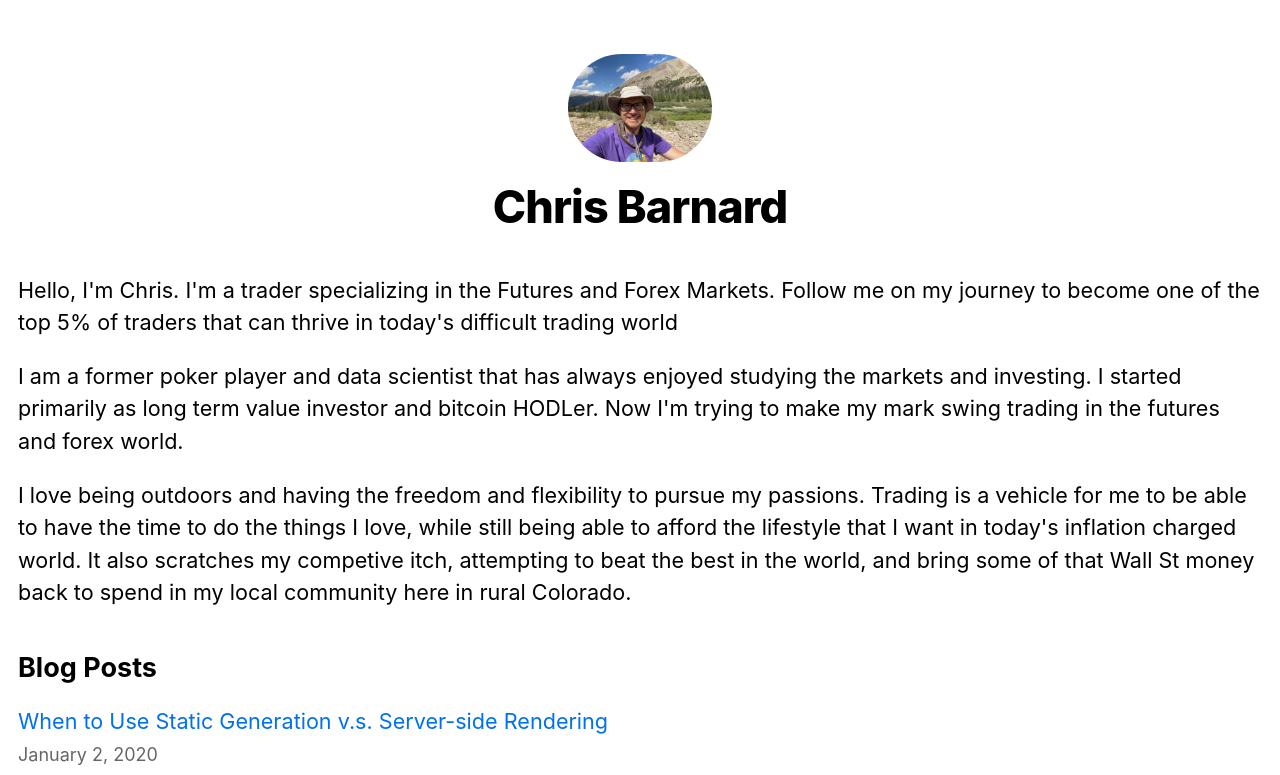
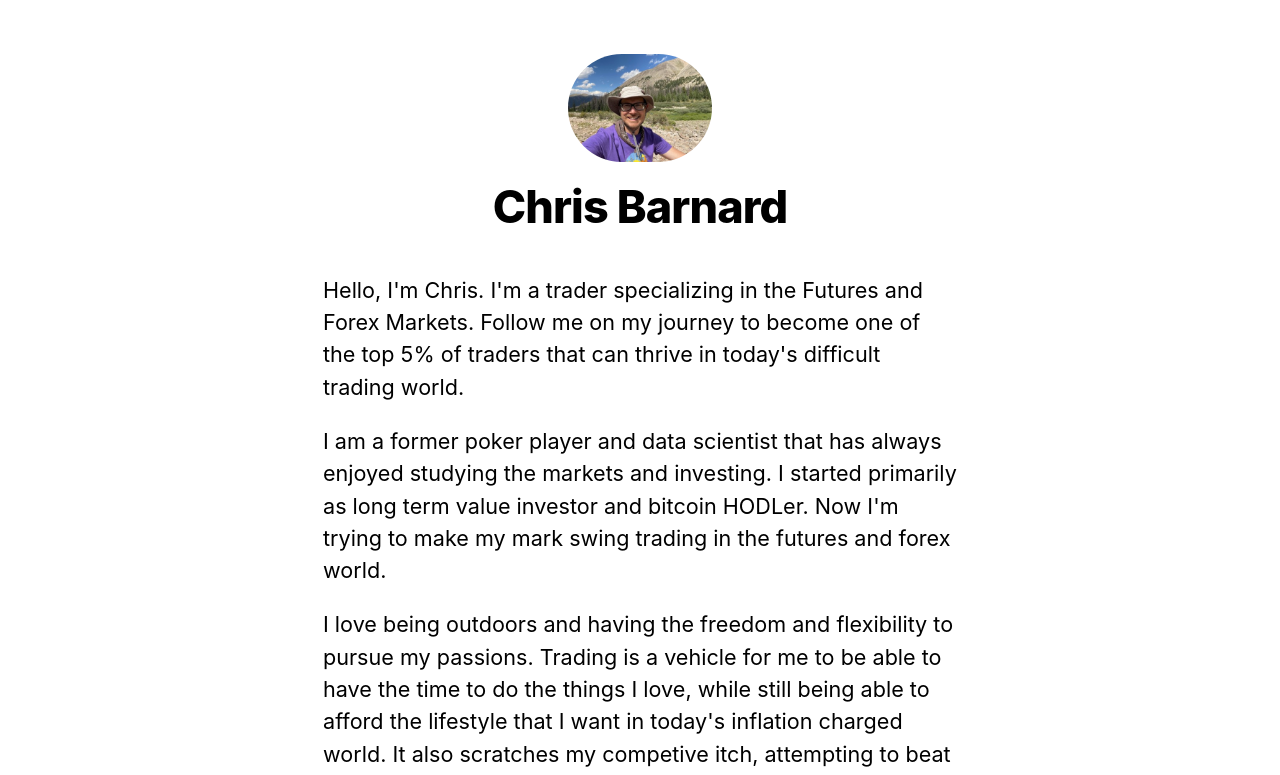
Before and after one commit to Chris-Barnard/nextjs-blog, a Next.js app: page / in a window 1280 px wide. Shown: the top 775 px of the page. Built offline with nearby package versions, Linux system fonts and the light colour scheme.

Commit message:
Small changes to layout css and index page

```diff
--- a/components/layout.module.css
+++ b/components/layout.module.css
@@ -1,6 +1,7 @@
 .container {
     max-height: 36rem;
     padding: 0 1rem;
+    max-width: 670px;
     margin: 3rem auto 6rem;
 }
 
--- a/pages/index.js
+++ b/pages/index.js
@@ -21,7 +21,7 @@ export default function Home({ allPostsData }) {
         <title>{siteTitle}</title>
       </Head>
       <section className={utilStyles.headingMd}>
-        <p>Hello, I'm Chris.  I'm a trader specializing in the Futures and Forex Markets.  Follow me on my journey to become one of the top 5% of traders that can thrive in today's difficult trading world</p>
+        <p>Hello, I'm Chris.  I'm a trader specializing in the Futures and Forex Markets.  Follow me on my journey to become one of the top 5% of traders that can thrive in today's difficult trading world.</p>
         <p>
             I am a former poker player and data scientist that has always enjoyed studying the markets and investing.
             I started primarily as long term value investor and bitcoin HODLer.
```
